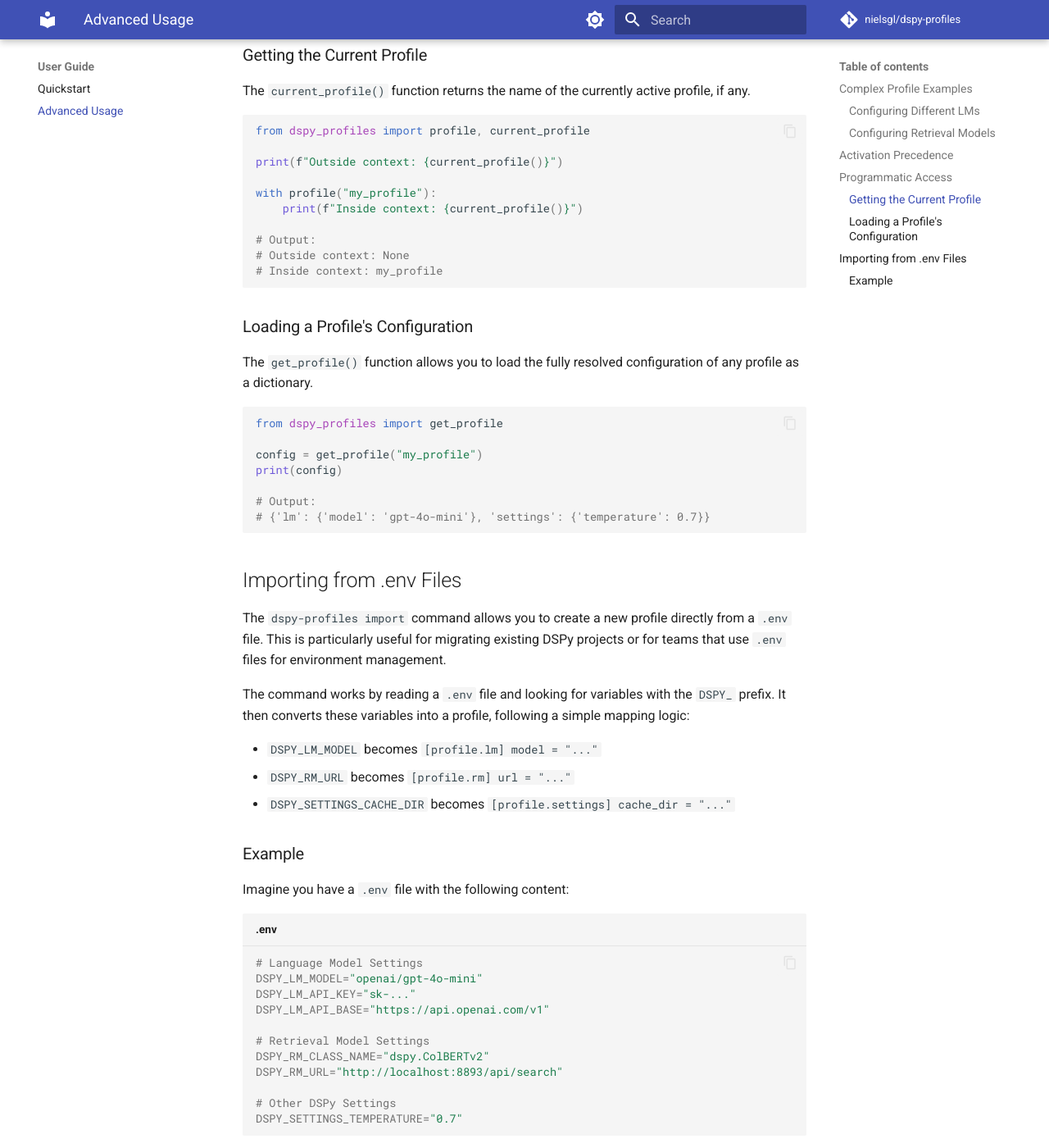
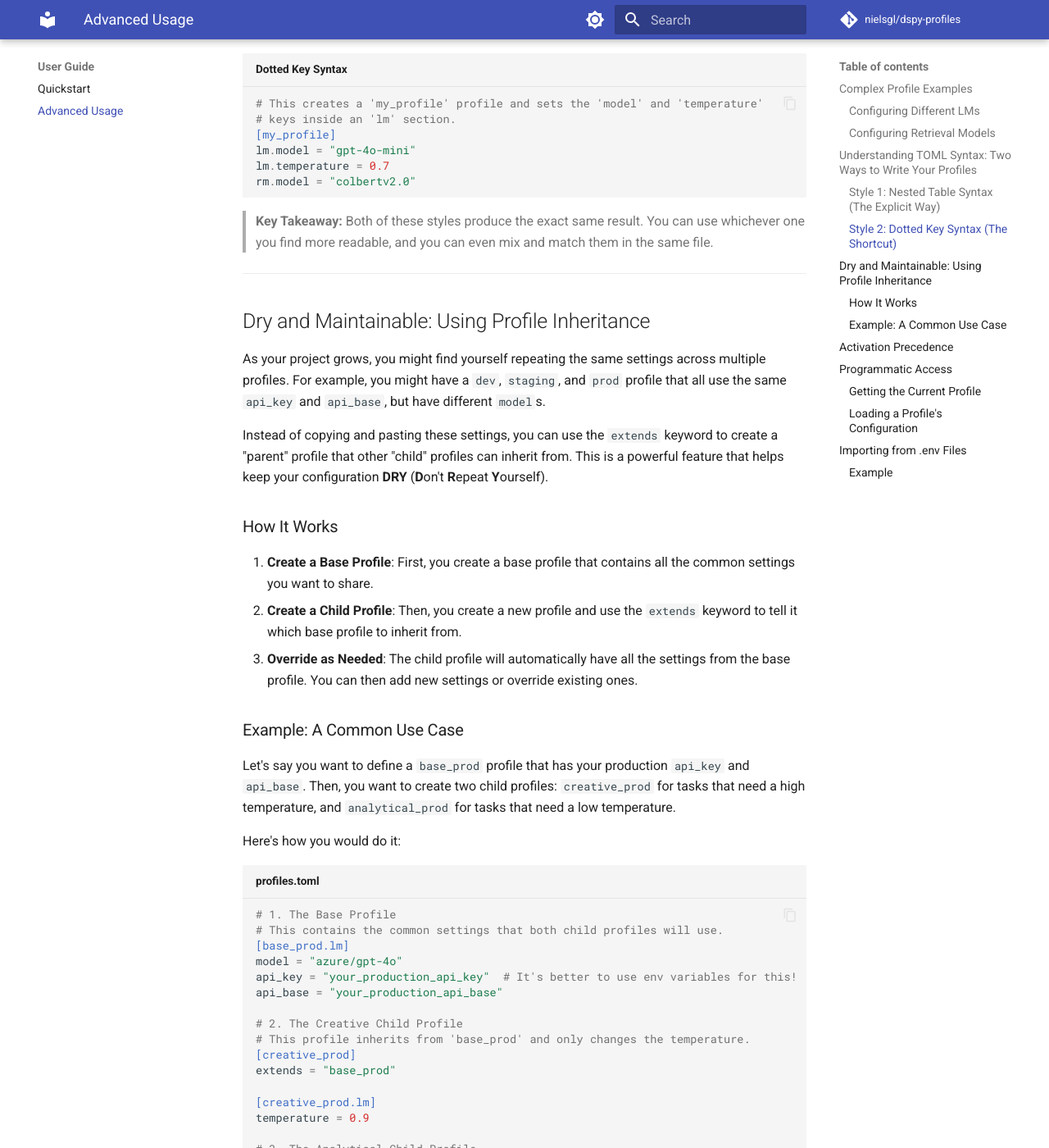
Before and after one commit to nielsgl/dspy-profiles, an MkDocs documentation site: the page built from docs/advanced-usage.md, in a window 1280 px wide and 1400 px high, scrolled down 1773 px. Shown: the whole window at 82% size. Built offline with MkDocs 1.6.1 and Material for MkDocs 9.7.7, drawn with Linux system fonts in a browser that asks for light colours; comment, search, counter and statistics services are not loaded; some of the changed text lies outside the part shown.

Commit message:
docs: 📝 add detailed documentation for advanced features

````diff
--- a/docs/advanced-usage.md
+++ b/docs/advanced-usage.md
@@ -28,6 +28,91 @@ Configuring a retrieval model like `ColBERTv2` is just as easy. This is where pr
 class_name = "dspy.ColBERTv2"
 url = "http://localhost:8893/api/search"
 ```
+
+## Understanding TOML Syntax: Two Ways to Write Your Profiles
+
+When you look at TOML files, you might notice that people structure their data in a couple of different ways, especially when it comes to nested information. `dspy-profiles` is designed to be flexible and understands both common styles right out of the box. Let's break them down.
+
+### Style 1: Nested Table Syntax (The Explicit Way)
+
+This is the most structured way to write your configuration. You can think of it like creating folders and subfolders. For example, to define the `lm` (language model) settings for a profile named `my_profile`, you would create a "folder" called `my_profile.lm`.
+
+This is great for clarity, especially when you have multiple sections in your profile (like `lm`, `rm`, and `settings`).
+
+```toml title="Nested Table Syntax"
+# This creates a 'my_profile' profile with an 'lm' section inside it.
+[my_profile.lm]
+model = "gpt-4o-mini"
+temperature = 0.7
+
+# You could also add a retrieval model like this:
+[my_profile.rm]
+model = "colbertv2.0"
+```
+
+### Style 2: Dotted Key Syntax (The Shortcut)
+
+This style is more concise and is often used for simpler configurations. Instead of creating explicit "subfolders," you use a dot (`.`) in the key to indicate nesting. You can think of it as a shortcut path to a file.
+
+`dspy-profiles` will automatically understand that `lm.model` means "the `model` key inside the `lm` section."
+
+```toml title="Dotted Key Syntax"
+# This creates a 'my_profile' profile and sets the 'model' and 'temperature'
+# keys inside an 'lm' section.
+[my_profile]
+lm.model = "gpt-4o-mini"
+lm.temperature = 0.7
+rm.model = "colbertv2.0"
+```
+
+> **Key Takeaway:** Both of these styles produce the exact same result. You can use whichever one you find more readable, and you can even mix and match them in the same file.
+
+---
+
+## Dry and Maintainable: Using Profile Inheritance
+
+As your project grows, you might find yourself repeating the same settings across multiple profiles. For example, you might have a `dev`, `staging`, and `prod` profile that all use the same `api_key` and `api_base`, but have different `model`s.
+
+Instead of copying and pasting these settings, you can use the `extends` keyword to create a "parent" profile that other "child" profiles can inherit from. This is a powerful feature that helps keep your configuration **DRY** (**D**on't **R**epeat **Y**ourself).
+
+### How It Works
+
+1.  **Create a Base Profile**: First, you create a base profile that contains all the common settings you want to share.
+2.  **Create a Child Profile**: Then, you create a new profile and use the `extends` keyword to tell it which base profile to inherit from.
+3.  **Override as Needed**: The child profile will automatically have all the settings from the base profile. You can then add new settings or override existing ones.
+
+### Example: A Common Use Case
+
+Let's say you want to define a `base_prod` profile that has your production `api_key` and `api_base`. Then, you want to create two child profiles: `creative_prod` for tasks that need a high temperature, and `analytical_prod` for tasks that need a low temperature.
+
+Here's how you would do it:
+
+```toml title="profiles.toml"
+# 1. The Base Profile
+# This contains the common settings that both child profiles will use.
+[base_prod.lm]
+model = "azure/gpt-4o"
+api_key = "your_production_api_key"  # It's better to use env variables for this!
+api_base = "your_production_api_base"
+
+# 2. The Creative Child Profile
+# This profile inherits from 'base_prod' and only changes the temperature.
+[creative_prod]
+extends = "base_prod"
+
+[creative_prod.lm]
+temperature = 0.9
+
+# 3. The Analytical Child Profile
+# This profile also inherits from 'base_prod' but sets a different temperature.
+[analytical_prod]
+extends = "base_prod"
+
+[analytical_prod.lm]
+temperature = 0.0
+```
+
+Now, when you activate the `creative_prod` profile, it will have the `model`, `api_key`, and `api_base` from `base_prod`, but with its own `temperature` of `0.9`. This makes your configuration much cleaner and easier to update in the future.
 
 ## Activation Precedence
 
````
Also changed, not shown: docs/index.md (+1 -1 lines).
